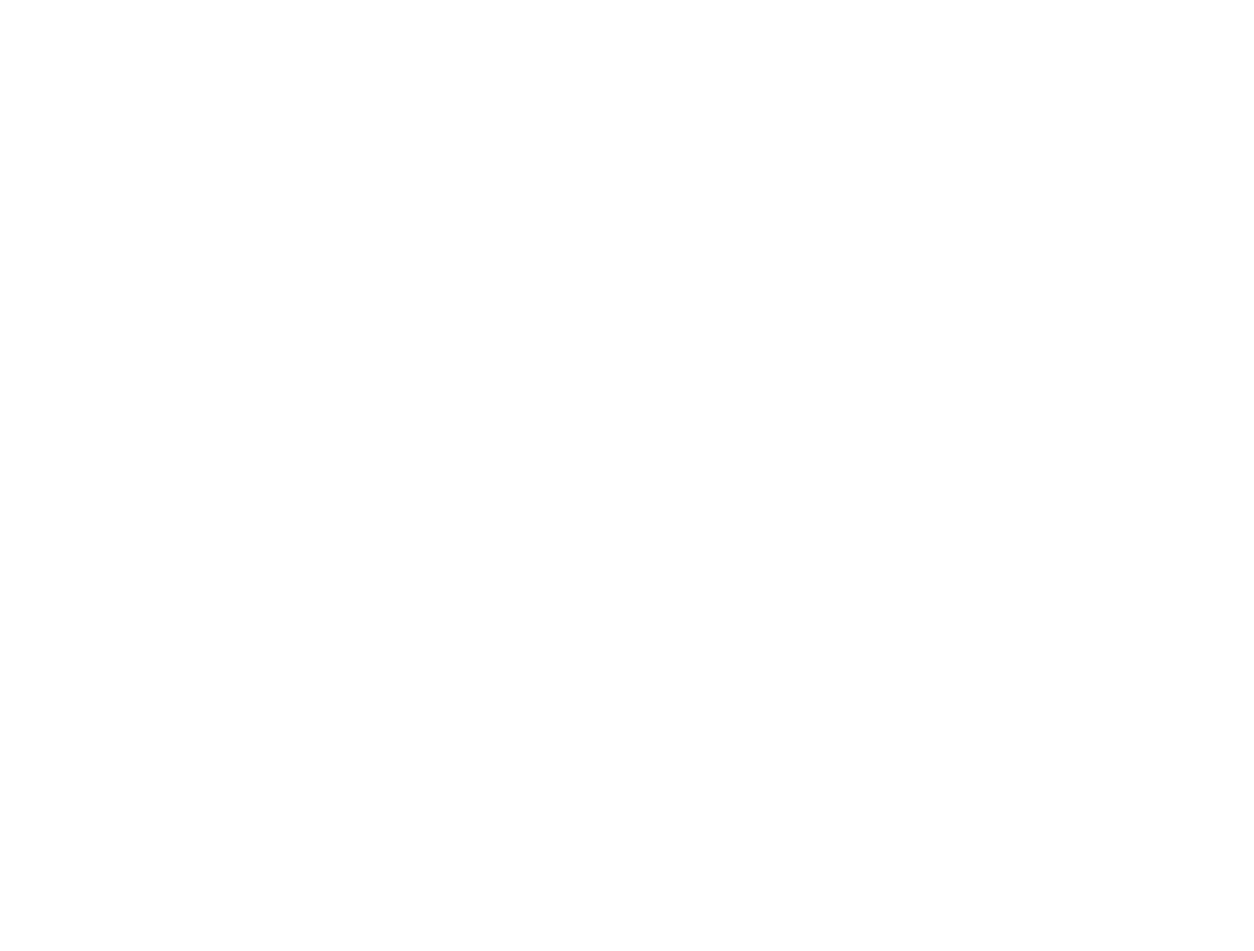
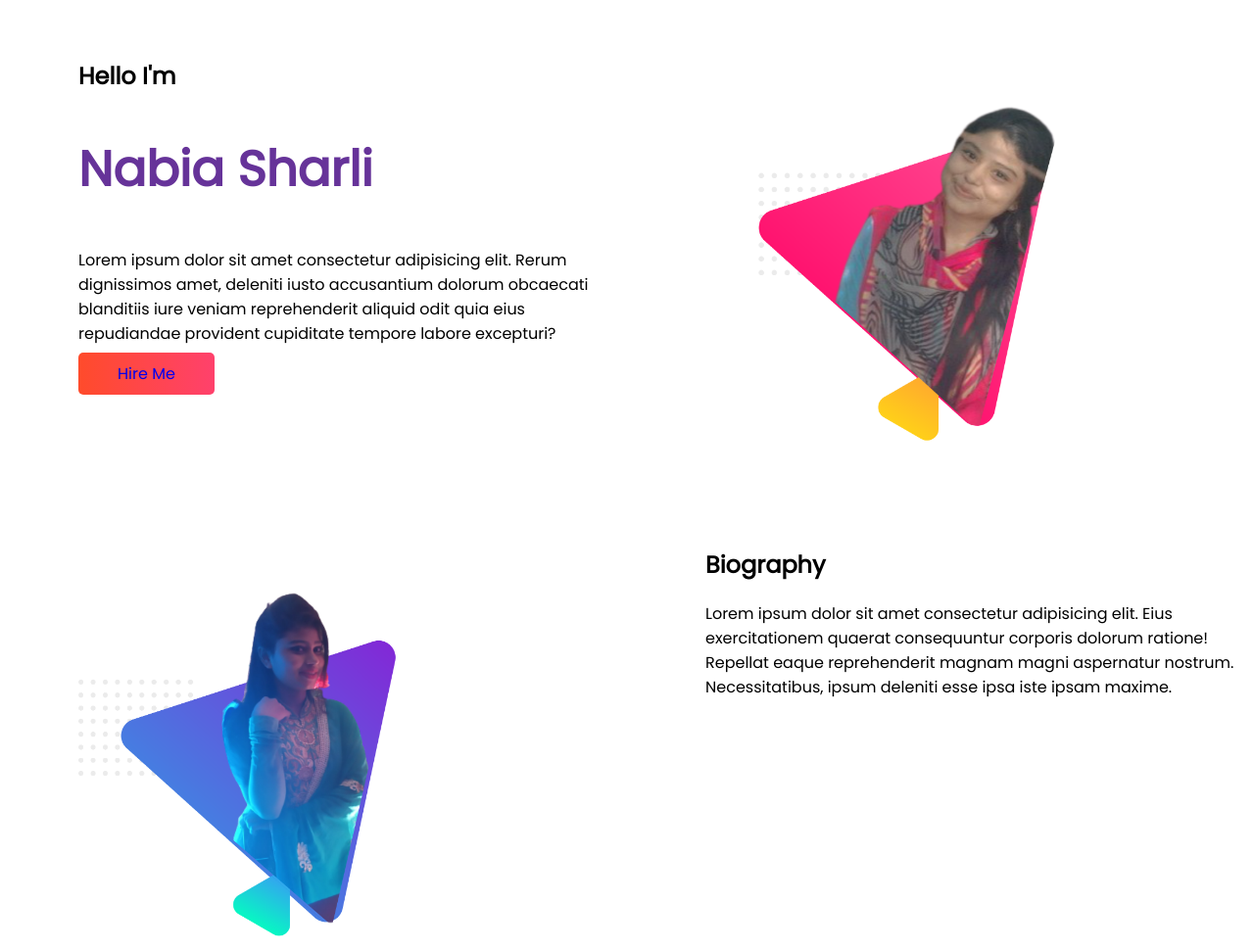
Before and after one commit to Nabia-Sharli/Assignment1, a plain HTML site: page index.html in a window 1280 px wide. Shown: the whole page at 98% size. Before the commit the page ends 800 px from the top, so only its background shows below. Drawn offline with Linux system fonts and the light colour scheme.

Commit message:
Header Done

```diff
--- a/index.html
+++ b/index.html
@@ -1,9 +1,9 @@
 <!DOCTYPE html>
 <html lang="en">
-<head>
-    <meta charset="UTF-8">
-    <meta http-equiv="X-UA-Compatible" content="IE=edge">
-    <meta name="viewport" content="width=device-width, initial-scale=1.0">
+  <head>
+    <meta charset="UTF-8" />
+    <meta http-equiv="X-UA-Compatible" content="IE=edge" />
+    <meta name="viewport" content="width=device-width, initial-scale=1.0" />
     <title>Personal Portfolio</title>
     <link rel="stylesheet" href="style.css" />
     <link rel="preconnect" href="https://fonts.googleapis.com" />
@@ -12,8 +12,32 @@
       href="https://fonts.googleapis.com/css2?family=Poppins&display=swap"
       rel="stylesheet"
     />
-</head>
-<body>
-
-</body>
+  </head>
+  <body>
+    <section class="headr-area">
+      <div class="half-width">
+        <h2>Hello I'm</h2>
+        <h1 class="name-color">Nabia Sharli</h1>
+        <p>
+          Lorem ipsum dolor sit amet consectetur adipisicing elit. Rerum
+          dignissimos amet, deleniti iusto accusantium dolorum obcaecati
+          blanditiis iure veniam reprehenderit aliquid odit quia eius
+          repudiandae provident cupiditate tempore labore excepturi?
+        </p>
+        <a class="button" href="#">Hire Me</a>
+      </div>
+      <div class="half-width">
+        <img src="personal-website/image 14.png" alt="" />
+      </div>
+    </section>
+    <section>
+      <div class="half-width">
+        <img src="personal-website/image 17.png" alt="" />
+      </div>
+      <div class="half-width">
+        <h2>Biography</h2>
+        <p>Lorem ipsum dolor sit amet consectetur adipisicing elit. Eius exercitationem quaerat consequuntur corporis dolorum ratione! Repellat eaque reprehenderit magnam magni aspernatur nostrum. Necessitatibus, ipsum deleniti esse ipsa iste ipsam maxime.</p>
+      </div>
+    </section>
+  </body>
 </html>
--- a/style.css
+++ b/style.css
@@ -2,3 +2,30 @@ body{
     font-family: 'Poppins', sans-serif;
     margin: 0;
 }
+.name-color{
+    color: rebeccapurple;
+    font-size: 50px;
+}
+section{
+    display: flex;
+}
+.half-width{
+    width: 50%;
+    padding-left: 80px;
+    padding-top: 40px;
+}
+.half-width img{
+    width: 80%;
+
+}
+.header-area{
+    background-image: url(personal-website/header-bg.png);
+}
+.button{
+    text-decoration: none;
+    background: #FF416C;  /* fallback for old browsers */
+background: -webkit-linear-gradient(to right, #FF4B2B, #FF416C);  /* Chrome 10-25, Safari 5.1-6 */
+background: linear-gradient(to right, #FF4B2B, #FF416C); /* W3C, IE 10+/ Edge, Firefox 16+, Chrome 26+, Opera 12+, Safari 7+ */
+padding: 10px 40px;
+border-radius: 5px;
+}
```
